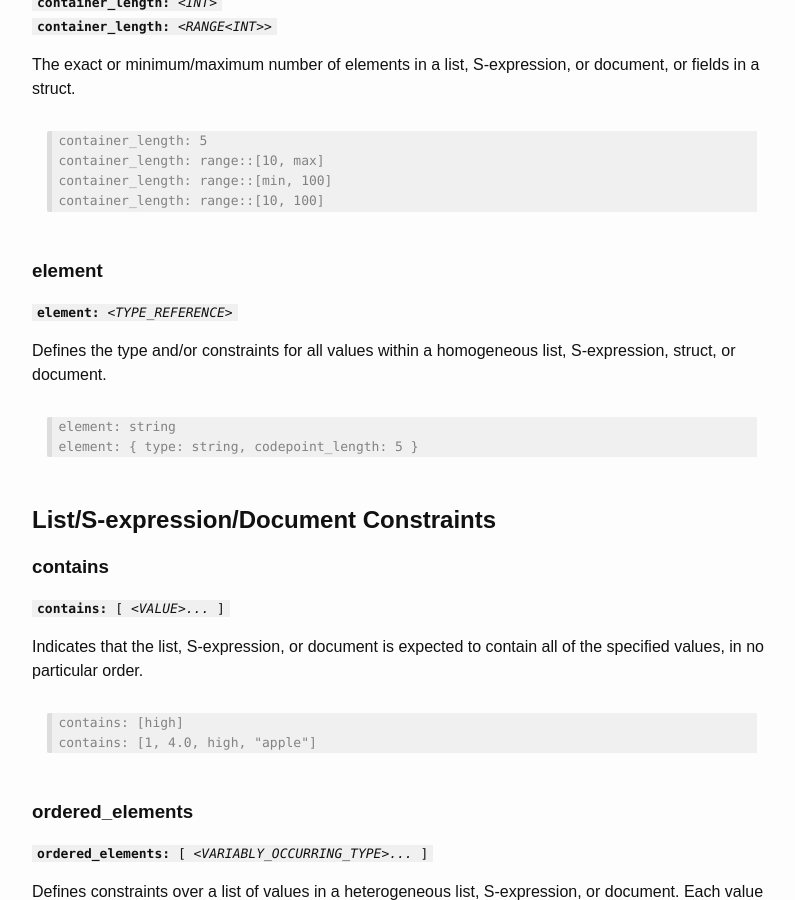
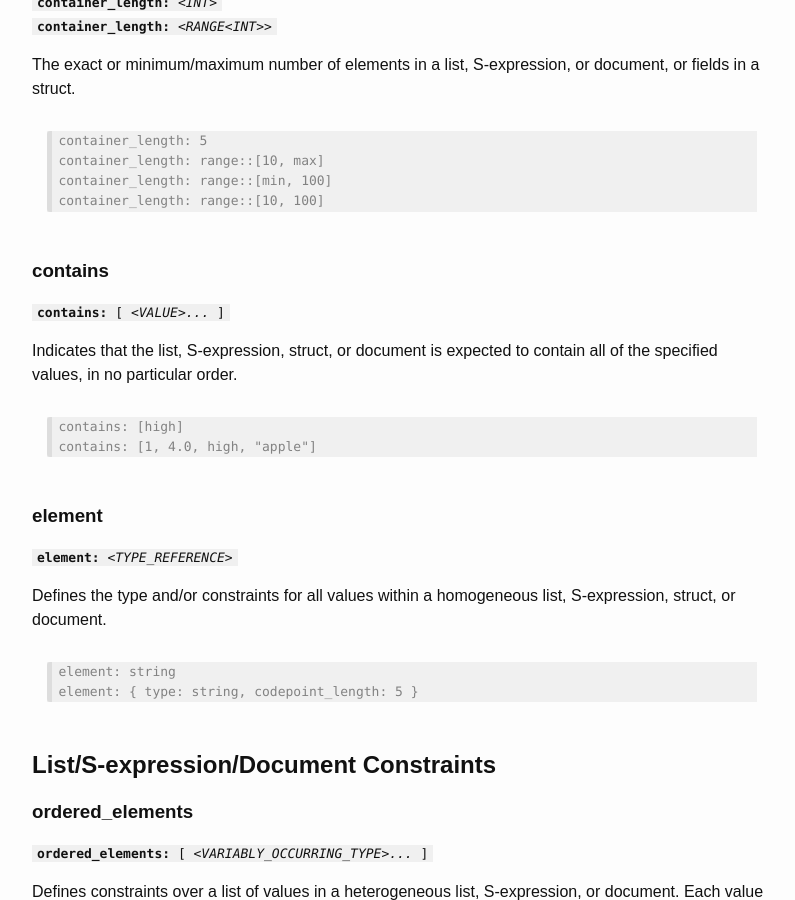
Before and after one commit to amazon-ion/ion-schema, a Jekyll site: the page built from docs/isl-1-0/spec.md, in a window 1280 px wide and 900 px high, scrolled down 13361 px. Shown: the whole window, without its empty margins (238-1033 px from the left). Built offline with Jekyll 4.4.1, drawn with Linux system fonts in a browser that asks for light colours; part of the change alters nothing that is shown.

Commit message:
Corrects ISL 1.0 spec to say that `contains` can apply to structs

````diff
--- a/docs/isl-1-0/spec.md
+++ b/docs/isl-1-0/spec.md
@@ -41,10 +41,10 @@ assumes that readers are familiar with the Ion data model defined in the
     * [timestamp_precision](#timestamp_precision)
   * [Container Constraints](#container-constraints)
     * [container_length](#container_length)
+    * [contains](#contains)
     * [content](#content)
     * [element](#element)
   * [List/S-expression/Document Constraints](#lists-expressiondocument-constraints)
-    * [contains](#contains)
     * [ordered_elements](#ordered_elements)
   * [Struct Constraints](#struct-constraints)
     * [fields](#fields)
@@ -671,6 +671,18 @@ S-expression, or document, or fields in a struct.
 > container_length: range::[10, 100]
 > ```
 
+### contains
+
+<code><b>contains:</b> [ <i>&lt;VALUE&gt;...</i> ]</code>
+
+Indicates that the list, S-expression, struct, or document is expected to contain all of
+the specified values, in no particular order.
+
+> ```
+> contains: [high]
+> contains: [1, 4.0, high, "apple"]
+> ```
+
 ### element
 
 <code><b>element:</b> <i>&lt;TYPE_REFERENCE&gt;</i></code><br/>
@@ -684,18 +696,6 @@ homogeneous list, S-expression, struct, or document.
 > ```
 
 ## List/S-expression/Document Constraints
-
-### contains
-
-<code><b>contains:</b> [ <i>&lt;VALUE&gt;...</i> ]</code>
-
-Indicates that the list, S-expression, or document is expected to contain all of
-the specified values, in no particular order.
-
-> ```
-> contains: [high]
-> contains: [1, 4.0, high, "apple"]
-> ```
 
 ### ordered_elements
 
````
